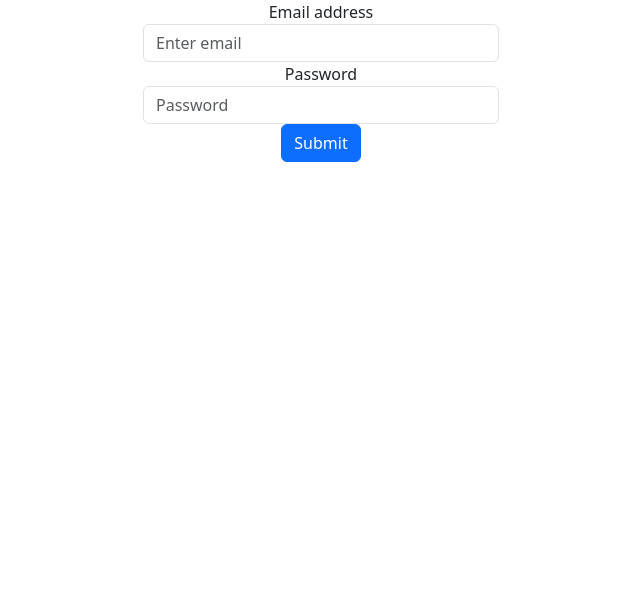
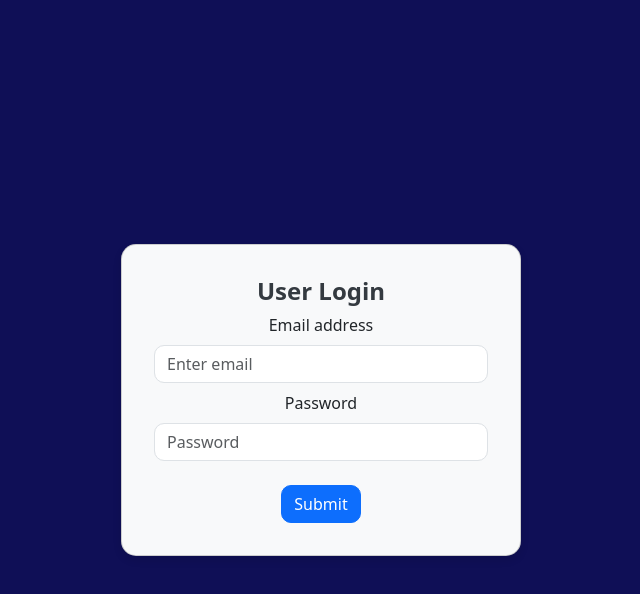
Before and after one commit to Developmenttdid/Web-PMS, a React (Create React App) app: page / in a window 1280 px wide. Shown: the top 594 px of the page, without its empty margins (319-959 px from the left). Built offline with nearby package versions, Linux system fonts and the light colour scheme.

Commit message:
login page update

```diff
--- a/src/App.css
+++ b/src/App.css
@@ -69,3 +69,37 @@
   list-style: none;
   margin: 10px 0;
 }
+
+.containerlogin {
+  background-color: #0f0f56;
+  width: 100%;
+  height: 100vh;
+  display: flex;
+  justify-content: center;
+  align-items: center;
+}
+
+.login-card {
+  border-radius: 15px;
+  box-shadow: 0 4px 8px rgba(0, 0, 0, 0.1);
+  background-color: #f8f9fa;
+  width: 400px;
+}
+
+.login-card .card-body {
+  padding: 2rem;
+}
+
+.login-card .card-title {
+  font-size: 1.5rem;
+  font-weight: bold;
+  color: #343a40;
+}
+
+.login-card .form-control {
+  border-radius: 10px;
+}
+
+.login-card .btn {
+  border-radius: 10px;
+}
--- a/src/App.js
+++ b/src/App.js
@@ -1,6 +1,7 @@
 import React, { useState } from "react";
 import { useNavigate } from "react-router-dom";
 import "bootstrap/dist/css/bootstrap.min.css";
+import "./App.css"; // Import the custom CSS file
 
 function App() {
   const [password, setPassword] = useState("");
@@ -48,15 +49,18 @@ function App() {
 
   return (
     <div className="App">
-      <div className="container">
+      <div className="containerlogin">
         <div className="row d-flex justify-content-center">
-          <div className="col-md-4">
+          <div className="col-md">
+            <div className="card mt-9 login-card">
+              <div className="card-body">
+                <h5 className="card-title text-center">User Login</h5>
                 <form id="loginform" onSubmit={loginSubmit}>
                   <div className="form-group">
                     <label>Email address</label>
                     <input
                       type="email"
-                  className="form-control"
+                      className="form-control mt-2"
                       id="EmailInput"
                       name="EmailInput"
                       aria-describedby="emailHelp"
@@ -68,10 +72,10 @@ function App() {
                     </small>
                   </div>
                   <div className="form-group">
-                <label>Password</label>
+                    <label className="mt-2">Password</label>
                     <input
                       type="password"
-                  className="form-control"
+                      className="form-control mt-2"
                       id="exampleInputPassword1"
                       placeholder="Password"
                       onChange={(event) => setPassword(event.target.value)}
@@ -80,7 +84,7 @@ function App() {
                       {passwordError}
                     </small>
                   </div>
-              <button type="submit" className="btn btn-primary">
+                  <button type="submit" className="btn btn-primary btn-block mt-4">
                     Submit
                   </button>
                 </form>
@@ -88,6 +92,9 @@ function App() {
             </div>
           </div>
         </div>
+      </div>
+    </div>
   );
 }
+
 export default App;
```
Lines whose indentation alone changed are shown as unchanged.
